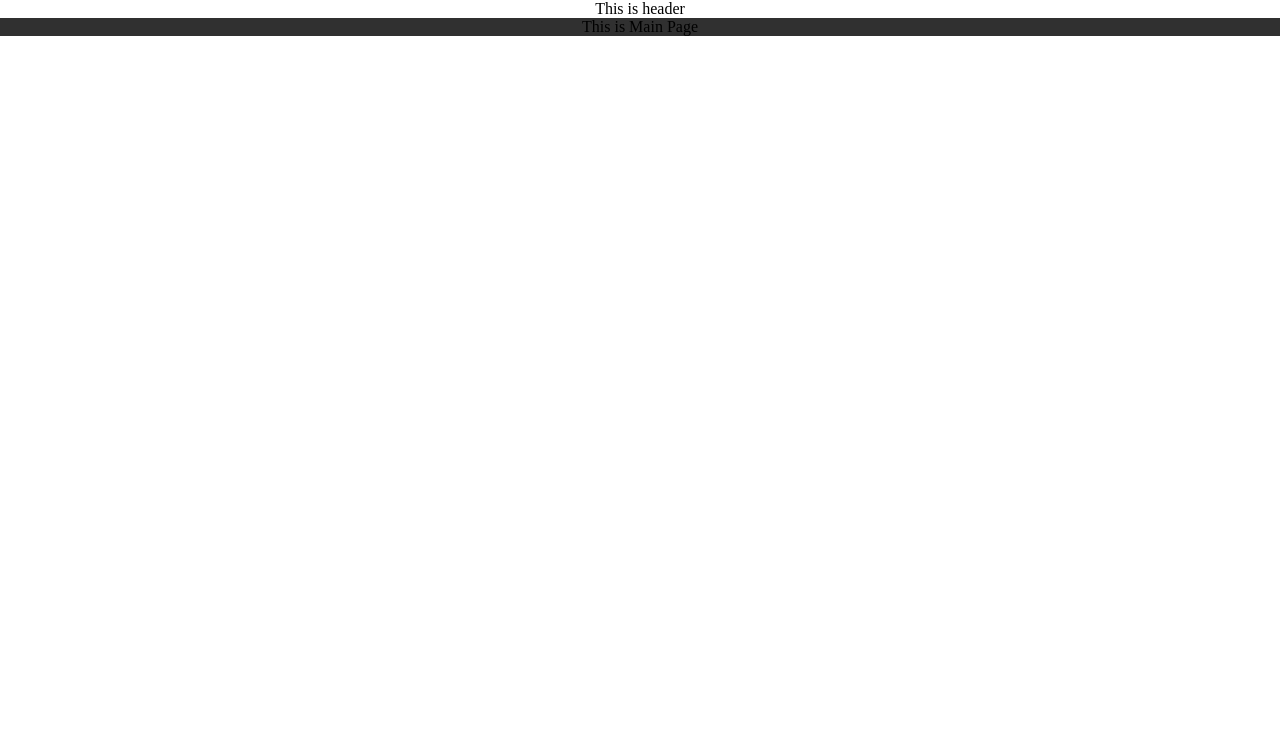
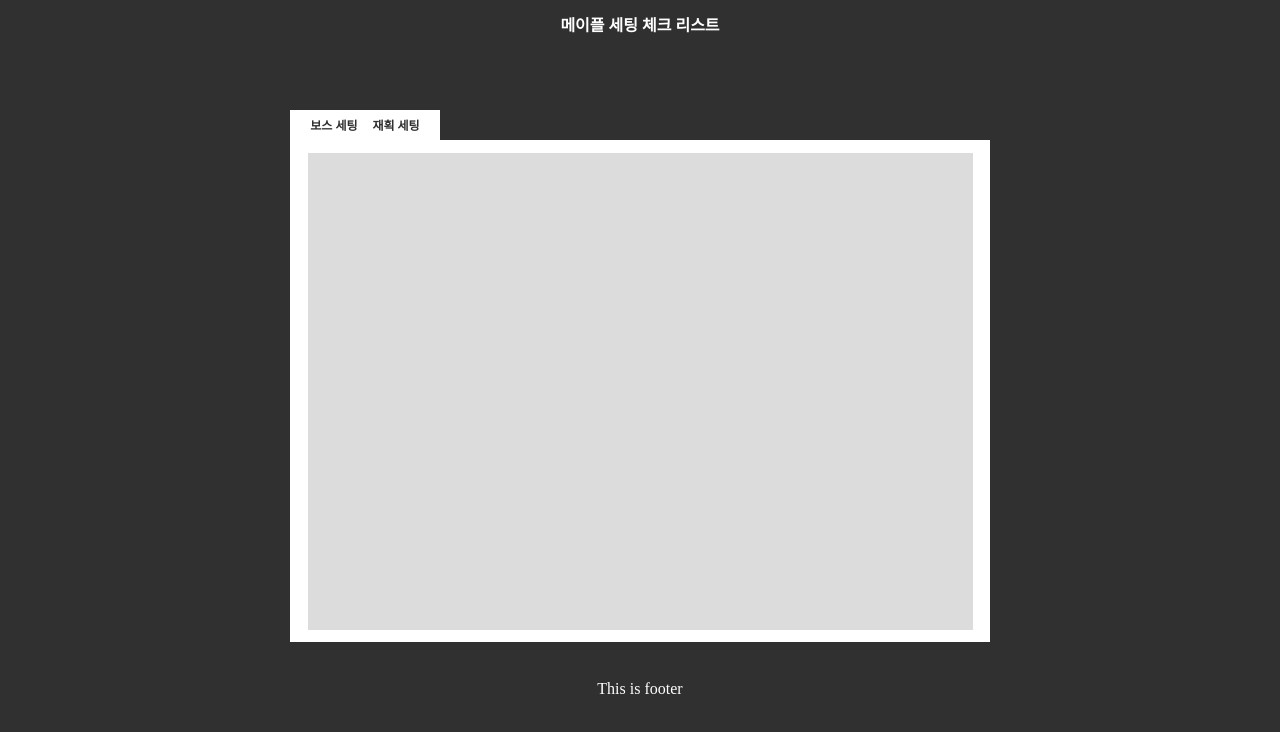
Before and after one commit to mcar100/maple_settings, a React (Create React App) app: page / in a window 1280 px wide. Shown: the top 732 px of the page. Built offline with nearby package versions, Linux system fonts and the light colour scheme.

Commit message:
Style: 전체적인 화면 레이아웃 구성

```diff
--- a/src/App.jsx
+++ b/src/App.jsx
@@ -1,16 +1,19 @@
 import { BrowserRouter, Routes, Route } from 'react-router-dom';
+import Footer from './Component/Footer/Footer';
+import Header from './Component/Header/Header';
 import MainPage from './Component/MainPage/MainPage';
 
 function App() {
   return (
     <BrowserRouter>
       <div className="App">
-        <div className="header-container">This is header</div>
-        <div className="main-container">
+        <Header />
+        <div className="body-container">
           <Routes>
             <Route path="/" element={<MainPage />} />
           </Routes>
         </div>
+        <Footer />
       </div>
     </BrowserRouter>
   );
--- /dev/null
+++ b/src/Component/Footer/Footer.jsx
@@ -0,0 +1,7 @@
+import react from 'react';
+
+function Footer() {
+  return <div className="footer-container">This is footer</div>;
+}
+
+export default Footer;
--- /dev/null
+++ b/src/Component/Header/Header.jsx
@@ -0,0 +1,17 @@
+import react from 'react';
+
+function Header() {
+  return (
+    <div className="header-container">
+      <div className="header-title">메이플 세팅 체크 리스트</div>
+      <div className="header-nav">
+        {/* <ul>
+        <li>기본 세팅</li>
+        <li>나만의 세팅</li>
+      </ul> */}
+      </div>
+    </div>
+  );
+}
+
+export default Header;
--- /dev/null
+++ b/src/Component/MainPage/MainItemList.jsx
@@ -0,0 +1,7 @@
+import react from 'react';
+
+function MainItemList() {
+  return <div className="main-itemList-board"></div>;
+}
+
+export default MainItemList;
--- /dev/null
+++ b/src/Component/MainPage/MainNav.jsx
@@ -0,0 +1,14 @@
+import react from 'react';
+
+function MainNav() {
+  return (
+    <div className="main-nav">
+      <ul>
+        <li>보스 세팅</li>
+        <li>재획 세팅</li>
+      </ul>
+    </div>
+  );
+}
+
+export default MainNav;
--- a/src/Component/MainPage/MainPage.jsx
+++ b/src/Component/MainPage/MainPage.jsx
@@ -1,7 +1,16 @@
 import react from 'react';
+import MainNav from './MainNav';
+import MainItemList from './MainItemList';
 
 function MainPage() {
-  return <div>This is Main Page</div>;
+  return (
+    <div className="main-container">
+      <MainNav />
+      <div className="main-itemList-container">
+        <MainItemList />
+      </div>
+    </div>
+  );
 }
 
 export default MainPage;
--- a/src/styles/global.css
+++ b/src/styles/global.css
@@ -1,9 +1,83 @@
 .App {
+  display: flex;
+  flex-direction: column;
+
   text-align: center;
+
+  height: 100vh;
+  background-color: #303030;
+  color: #fff;
 }
 
+.header-container {
+  display: grid;
+  grid-template-rows: 15% auto 30% 15%;
+  height: 10%;
+}
+
+.body-container {
+  display: flex;
+  flex-direction: column;
+  justify-content: center;
+  align-items: center;
+  height: 75%;
+}
+
+.footer-container {
+  height: 15%;
+}
+
+/* #f90 #303030; */
+
+/* header */
+.header-title {
+  grid-row-start: 2;
+  font-weight: bold;
+}
+
+/* main */
 .main-container {
+  width: 70%;
+  height: 90%;
+  max-width: 700px;
+  min-width: 150px;
+  min-height: 400px;
   background-color: #303030;
 }
 
-/* #f90 #303030; */
+.main-nav {
+  display: flex;
+  align-items: center;
+  justify-content: center;
+  width: 150px;
+  height: 30px;
+  background-color: #ffffff;
+
+  font-size: 12px;
+  font-weight: bold;
+  color: #303030;
+}
+
+.main-nav > ul {
+  display: flex;
+  justify-content: space-evenly;
+  gap: 15px;
+}
+
+.main-nav > ul > li {
+  cursor: pointer;
+}
+
+.main-itemList-container {
+  display: flex;
+  justify-content: center;
+  align-items: center;
+  background-color: #ffffff;
+  height: 93%;
+}
+
+.main-itemList-board {
+  width: 95%;
+  height: 95%;
+  background-color: gainsboro;
+}
```
